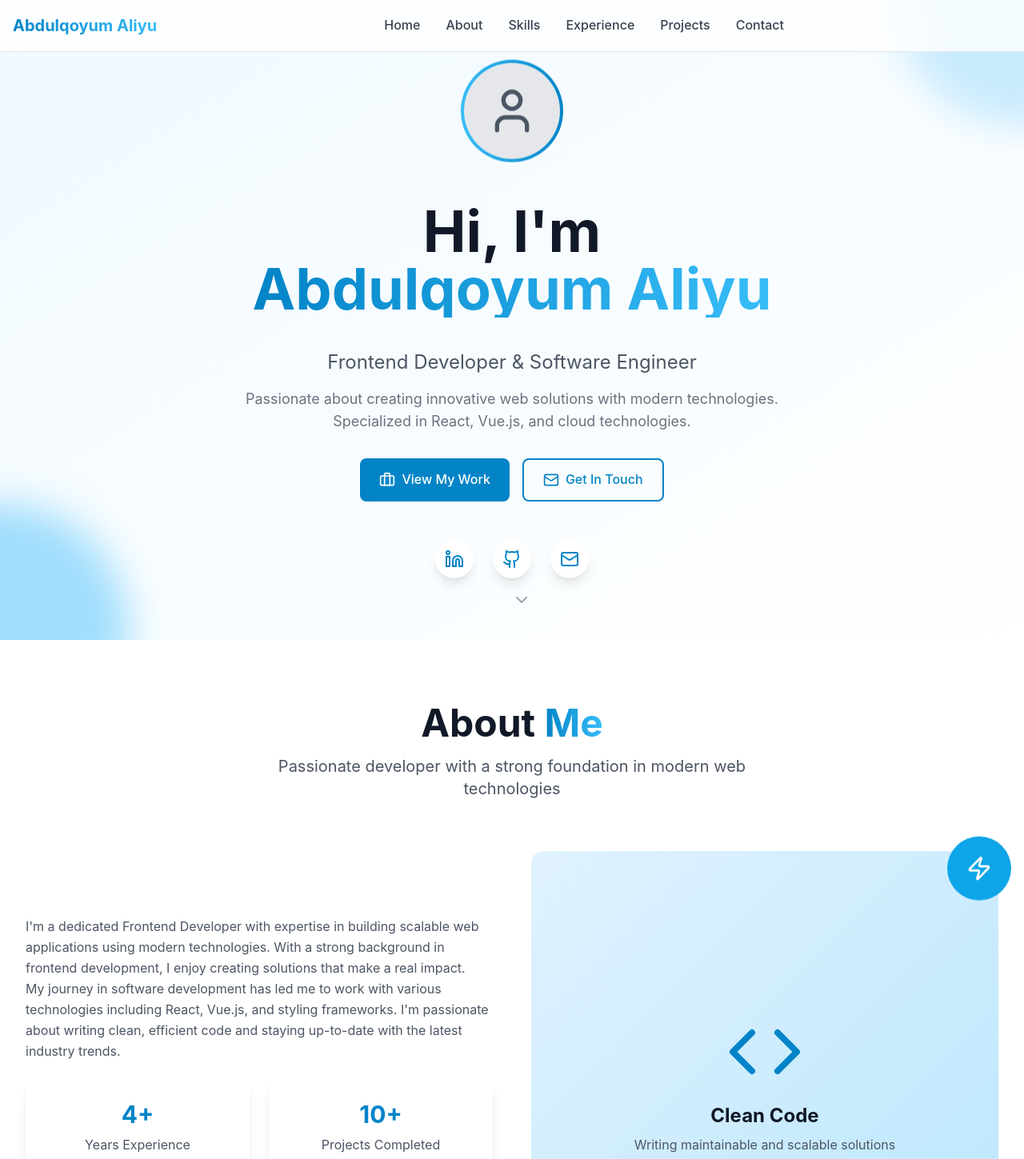
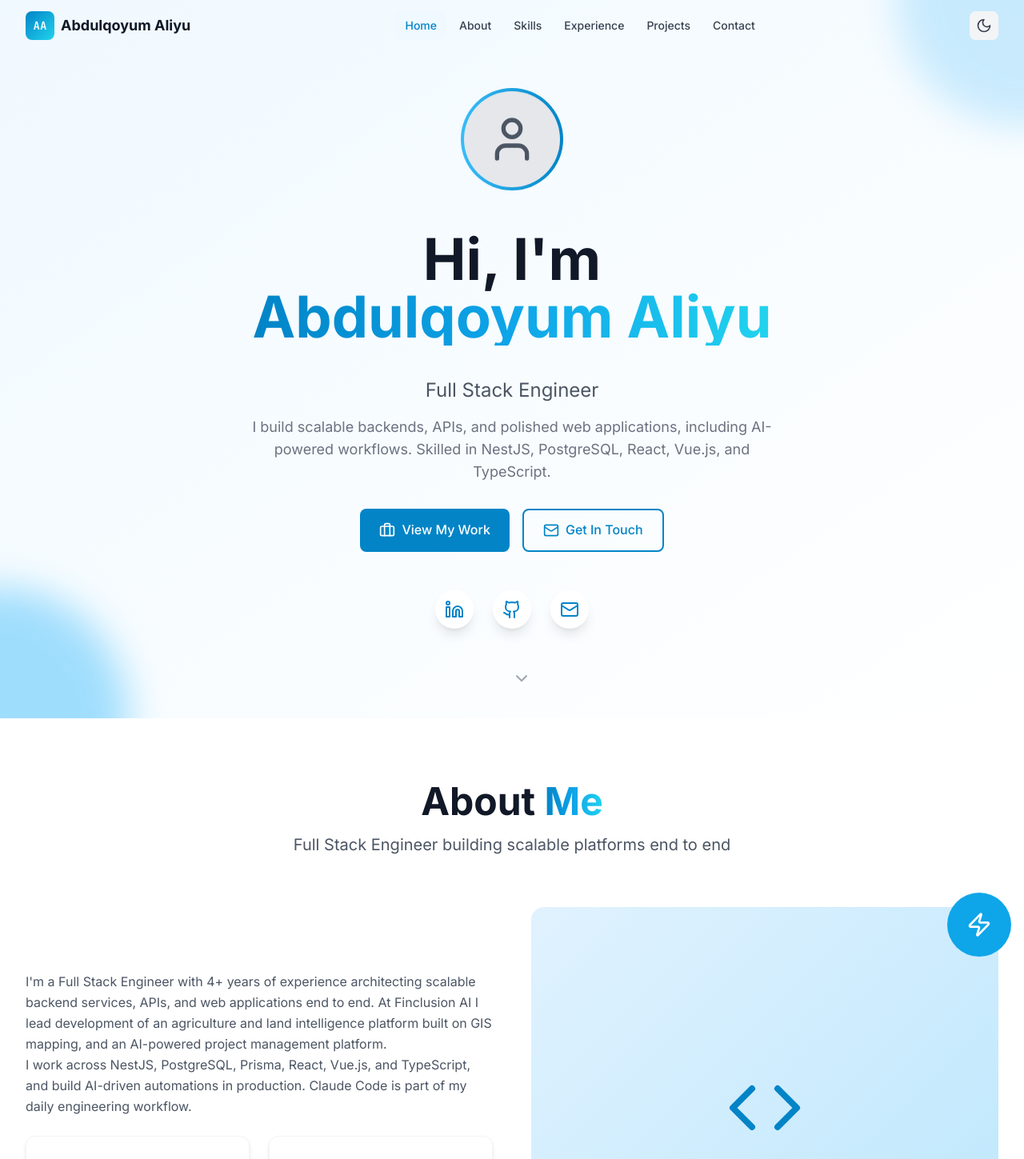
Before and after one commit to Involut6/Portfolio, a Vue app: page / in a window 1280 px wide. Shown: the top 1449 px of the page at 80% size. Built offline with nearby package versions, Linux system fonts and the light colour scheme.

Commit message:
Fix navbar and theming, refresh copy to Full Stack, add CV
Co-Authored-By: Claude Sonnet 5.5 <noreply@anthropic.com>
Claude-Session: https://claude.ai/code/session_01U5TkcMwjohxXv2SCEaUW4f

```diff
--- a/index.html
+++ b/index.html
@@ -3,7 +3,11 @@
   <head>
     <meta charset="UTF-8" />
     <meta name="viewport" content="width=device-width, initial-scale=1.0" />
-    <title>Abdulqoyum's Portfolio</title>
+    <title>Abdulqoyum Aliyu | Full Stack Engineer</title>
+    <meta name="description" content="Portfolio of Abdulqoyum Aliyu, a Full Stack Engineer building scalable web platforms with NestJS, Vue.js, React and TypeScript." />
+    <link rel="preconnect" href="https://fonts.googleapis.com" />
+    <link rel="preconnect" href="https://fonts.gstatic.com" crossorigin />
+    <link href="https://fonts.googleapis.com/css2?family=Inter:wght@300;400;500;600;700;800&family=JetBrains+Mono:wght@400;500;600&display=swap" rel="stylesheet" />
   </head>
   <body>
     <div id="app"></div>
--- a/src/App.vue
+++ b/src/App.vue
@@ -31,7 +31,7 @@
 </template>
 
 <script setup>
-import { ref, onMounted } from 'vue'
+import { watchEffect } from 'vue'
 import { useLocalStorage } from '@vueuse/core'
 import Navigation from './components/Navigation.vue'
 import HeroSection from './components/HeroSection.vue'
@@ -42,7 +42,8 @@ import ProjectsSection from './components/ProjectsSection.vue'
 import ContactSection from './components/ContactSection.vue'
 import Footer from './components/Footer.vue'
 
-const isDark = useLocalStorage('theme-dark', false)
+const prefersDark = window.matchMedia?.('(prefers-color-scheme: dark)').matches ?? false
+const isDark = useLocalStorage('theme-dark', prefersDark)
 
 const toggleTheme = () => {
   isDark.value = !isDark.value
@@ -55,10 +56,7 @@ const scrollToSection = (sectionId) => {
   }
 }
 
-onMounted(() => {
-  // Apply theme on mount
-  if (isDark.value) {
-    document.documentElement.classList.add('dark')
-  }
+watchEffect(() => {
+  document.documentElement.classList.toggle('dark', isDark.value)
 })
 </script>
--- a/src/components/AboutSection.vue
+++ b/src/components/AboutSection.vue
@@ -6,7 +6,7 @@
           About <span class="text-gradient">Me</span>
         </h2>
         <p class="text-xl text-gray-600 dark:text-gray-300 max-w-2xl mx-auto">
-          Passionate developer with a strong foundation in modern web technologies
+          Full Stack Engineer building scalable platforms end to end
         </p>
       </div>
 
@@ -15,15 +15,14 @@
         <div class="space-y-6">
           <div class="prose prose-lg dark:prose-invert">
             <p class="text-gray-600 dark:text-gray-300 leading-relaxed">
-              I'm a dedicated Frontend Developer with expertise in building scalable web applications
-              using modern technologies. With a strong background in frontend development,
-              I enjoy creating solutions that make a real impact.
+              I'm a Full Stack Engineer with 4+ years of experience architecting scalable backend services,
+              APIs, and web applications end to end. At Finclusion AI I lead development of an agriculture
+              and land intelligence platform built on GIS mapping, and an AI-powered project management platform.
             </p>
 
             <p class="text-gray-600 dark:text-gray-300 leading-relaxed">
-              My journey in software development has led me to work with various technologies including
-              React, Vue.js, and styling frameworks. I'm passionate about writing clean,
-              efficient code and staying up-to-date with the latest industry trends.
+              I work across NestJS, PostgreSQL, Prisma, React, Vue.js, and TypeScript, and build AI-driven
+              automations in production. Claude Code is part of my daily engineering workflow.
             </p>
           </div>
 
@@ -34,15 +33,15 @@
               <div class="text-gray-600 dark:text-gray-300">Years Experience</div>
             </div>
             <div class="text-center p-6 card">
-              <div class="text-3xl font-bold text-primary-600 mb-2">10+</div>
-              <div class="text-gray-600 dark:text-gray-300">Projects Completed</div>
+              <div class="text-3xl font-bold text-primary-600 mb-2">30+</div>
+              <div class="text-gray-600 dark:text-gray-300">Features Shipped</div>
             </div>
           </div>
 
           <!-- Download CV Button -->
           <div class="pt-6">
             <a
-              href="/Abdulqoyum Aliyu's CV.pdf"
+              href="/Abdulqoyum_Aliyu_CV.pdf"
               download
               class="btn-primary inline-flex items-center gap-2"
             >
--- a/src/components/Footer.vue
+++ b/src/components/Footer.vue
@@ -6,8 +6,8 @@
         <div>
           <h3 class="text-2xl font-bold text-gradient mb-4">Abdulqoyum Aliyu</h3>
           <p class="text-gray-400 mb-4">
-            Frontend Developer passionate about creating innovative web solutions
-            with modern technologies.
+            Full Stack Engineer building scalable web platforms
+            with NestJS, Vue.js, React, and TypeScript.
           </p>
           <div class="flex space-x-4">
             <a
--- a/src/components/HeroSection.vue
+++ b/src/components/HeroSection.vue
@@ -6,7 +6,7 @@
       <div class="absolute -bottom-40 -left-40 w-80 h-80 bg-primary-300 dark:bg-primary-800 rounded-full mix-blend-multiply filter blur-xl opacity-70 animate-float" style="animation-delay: 2s;"></div>
     </div>
 
-    <div class="container-max relative z-10">
+    <div class="container-max relative z-10 px-4 pt-28 pb-28">
       <div class="text-center animate-fade-in">
         <!-- Profile Image -->
         <div class="mb-8">
@@ -24,12 +24,12 @@
         </h1>
 
         <p class="text-xl md:text-2xl text-gray-600 dark:text-gray-300 mb-4 animate-slide-up" style="animation-delay: 0.2s;">
-          Frontend Developer & Software Engineer
+          Full Stack Engineer
         </p>
 
         <p class="text-lg text-gray-500 dark:text-gray-400 mb-8 max-w-2xl mx-auto animate-slide-up" style="animation-delay: 0.4s;">
-          Passionate about creating innovative web solutions with modern technologies.
-          Specialized in React, Vue.js, and cloud technologies.
+          I build scalable backends, APIs, and polished web applications, including AI-powered
+          workflows. Skilled in NestJS, PostgreSQL, React, Vue.js, and TypeScript.
         </p>
 
         <!-- CTA Buttons -->
--- a/src/components/Navigation.vue
+++ b/src/components/Navigation.vue
@@ -1,38 +1,61 @@
 <template>
-  <nav class="fixed top-0 left-0 right-0 z-50 bg-white/80 dark:bg-dark-900/80 backdrop-blur-md border-b border-gray-200 dark:border-dark-700">
-    <div class="container-max">
-      <div class="flex items-center justify-between p-4 h-16">
+  <nav
+    :class="[
+      'fixed top-0 left-0 right-0 z-50 transition-all duration-300',
+      scrolled || isMobileMenuOpen
+        ? 'bg-white/90 dark:bg-dark-900/90 backdrop-blur-md shadow-sm border-b border-gray-200 dark:border-dark-700'
+        : 'bg-transparent border-b border-transparent'
+    ]"
+    aria-label="Main navigation"
+  >
+    <div class="container-max px-4 sm:px-6 lg:px-8">
+      <div class="flex items-center justify-between h-16">
         <!-- Logo -->
-        <div class="flex items-center">
-          <h1 class="text-xl font-bold text-gradient">Abdulqoyum Aliyu</h1>
-        </div>
+        <a
+          href="#home"
+          @click.prevent="go('home')"
+          class="flex items-center gap-2 font-bold text-lg"
+        >
+          <span class="w-9 h-9 rounded-lg bg-gradient-to-br from-primary-600 to-cyan-400 text-white flex items-center justify-center text-sm font-mono">
+            AA
+          </span>
+          <span class="hidden sm:inline text-gray-900 dark:text-white">Abdulqoyum Aliyu</span>
+        </a>
 
         <!-- Desktop Navigation -->
-        <div class="hidden md:flex items-center space-x-8">
+        <div class="hidden md:flex items-center gap-1">
           <a
             v-for="item in navItems"
             :key="item.id"
-            @click="$emit('navigate', item.id)"
-            class="text-gray-700 dark:text-gray-300 hover:text-primary-600 dark:hover:text-primary-400 cursor-pointer transition-colors duration-300 font-medium"
+            :href="`#${item.id}`"
+            @click.prevent="go(item.id)"
+            :class="[
+              'px-3 py-2 rounded-lg text-sm font-medium transition-colors duration-300',
+              active === item.id
+                ? 'text-primary-600 dark:text-primary-400 bg-primary-50 dark:bg-dark-800'
+                : 'text-gray-700 dark:text-gray-300 hover:text-primary-600 dark:hover:text-primary-400'
+            ]"
           >
             {{ item.label }}
           </a>
         </div>
 
         <!-- Theme Toggle & Mobile Menu -->
-        <div class="flex items-center space-x-4">
-          <!-- <button
+        <div class="flex items-center gap-2">
+          <button
             @click="$emit('toggle-theme')"
-            class="p-2 rounded-lg bg-gray-100 dark:bg-dark-800 hover:bg-gray-200 dark:hover:bg-dark-700 transition-colors duration-300"
+            class="p-2 rounded-lg bg-gray-100 dark:bg-dark-800 text-gray-700 dark:text-gray-200 hover:bg-gray-200 dark:hover:bg-dark-700 transition-colors duration-300"
+            :aria-label="isDark ? 'Switch to light mode' : 'Switch to dark mode'"
           >
             <Sun v-if="isDark" class="w-5 h-5" />
             <Moon v-else class="w-5 h-5" />
-          </button> -->
+          </button>
 
-          <!-- Mobile Menu Button -->
           <button
-            @click="toggleMobileMenu"
-            class="md:hidden p-2 rounded-lg bg-gray-100 dark:bg-dark-800 hover:bg-gray-200 dark:hover:bg-dark-700 transition-colors duration-300"
+            @click="isMobileMenuOpen = !isMobileMenuOpen"
+            class="md:hidden p-2 rounded-lg bg-gray-100 dark:bg-dark-800 text-gray-700 dark:text-gray-200 hover:bg-gray-200 dark:hover:bg-dark-700 transition-colors duration-300"
+            :aria-label="isMobileMenuOpen ? 'Close menu' : 'Open menu'"
+            :aria-expanded="isMobileMenuOpen"
           >
             <Menu v-if="!isMobileMenuOpen" class="w-5 h-5" />
             <X v-else class="w-5 h-5" />
@@ -41,13 +64,19 @@
       </div>
 
       <!-- Mobile Navigation -->
-      <div v-if="isMobileMenuOpen" class="md:hidden p-4 border-t border-gray-200 dark:border-dark-700">
-        <div class="flex flex-col space-y-4">
+      <div v-if="isMobileMenuOpen" class="md:hidden pb-4">
+        <div class="flex flex-col gap-1">
           <a
             v-for="item in navItems"
             :key="item.id"
-            @click="handleMobileNavClick(item.id)"
-            class="text-gray-700 dark:text-gray-300 hover:text-primary-600 dark:hover:text-primary-400 cursor-pointer transition-colors duration-300 font-medium"
+            :href="`#${item.id}`"
+            @click.prevent="go(item.id)"
+            :class="[
+              'px-3 py-2 rounded-lg font-medium transition-colors duration-300',
+              active === item.id
+                ? 'text-primary-600 dark:text-primary-400 bg-primary-50 dark:bg-dark-800'
+                : 'text-gray-700 dark:text-gray-300 hover:bg-gray-100 dark:hover:bg-dark-800'
+            ]"
           >
             {{ item.label }}
           </a>
@@ -58,16 +87,18 @@
 </template>
 
 <script setup>
-import { ref } from 'vue'
+import { ref, onMounted, onBeforeUnmount } from 'vue'
 import { Sun, Moon, Menu, X } from 'lucide-vue-next'
 
 defineProps({
   isDark: Boolean
 })
 
-defineEmits(['toggle-theme', 'navigate'])
+const emit = defineEmits(['toggle-theme', 'navigate'])
 
 const isMobileMenuOpen = ref(false)
+const scrolled = ref(false)
+const active = ref('home')
 
 const navItems = [
   { id: 'home', label: 'Home' },
@@ -78,14 +109,26 @@ const navItems = [
   { id: 'contact', label: 'Contact' }
 ]
 
-const toggleMobileMenu = () => {
-  isMobileMenuOpen.value = !isMobileMenuOpen.value
+const go = (id) => {
+  isMobileMenuOpen.value = false
+  emit('navigate', id)
 }
 
-const handleMobileNavClick = (sectionId) => {
-  isMobileMenuOpen.value = false
-  setTimeout(() => {
-    document.getElementById(sectionId)?.scrollIntoView({ behavior: 'smooth' })
-  }, 100)
+const onScroll = () => {
+  scrolled.value = window.scrollY > 10
+  // Active section = last section whose top has passed the nav bar
+  let current = navItems[0].id
+  for (const { id } of navItems) {
+    const el = document.getElementById(id)
+    if (el && el.getBoundingClientRect().top <= 120) current = id
+  }
+  active.value = current
 }
+
+onMounted(() => {
+  onScroll()
+  window.addEventListener('scroll', onScroll, { passive: true })
+})
+
+onBeforeUnmount(() => window.removeEventListener('scroll', onScroll))
 </script>
--- a/src/style.css
+++ b/src/style.css
@@ -1,7 +1,6 @@
 @import 'tailwindcss/base';
 @import 'tailwindcss/components';
 @import 'tailwindcss/utilities';
-@import url('https://fonts.googleapis.com/css2?family=Inter:wght@300;400;500;600;700&family=JetBrains+Mono:wght@400;500;600&display=swap');
 
 @layer base {
   html {
@@ -13,10 +12,8 @@
     line-height: 1.6;
   }
 
-  * {
-    margin: 0;
-    padding: 0;
-    box-sizing: border-box;
+  section[id] {
+    scroll-margin-top: 4rem;
   }
 }
 
@@ -30,7 +27,7 @@
   }
 
   .card {
-    @apply bg-white dark:bg-dark-800 rounded-xl shadow-lg hover:shadow-xl transition-all duration-300 transform hover:-translate-y-1;
+    @apply bg-white dark:bg-dark-800 rounded-xl border border-gray-100 dark:border-dark-700 shadow-md hover:shadow-xl transition-all duration-300 transform hover:-translate-y-1;
   }
 
   .section-padding {
@@ -42,7 +39,7 @@
   }
 
   .text-gradient {
-    @apply bg-gradient-to-r from-primary-600 to-primary-400 bg-clip-text text-transparent;
+    @apply bg-gradient-to-r from-primary-600 via-primary-500 to-cyan-400 bg-clip-text text-transparent;
   }
 }
 
@@ -52,7 +49,7 @@
 }
 
 ::-webkit-scrollbar-track {
-  background: #f1f1f1;
+  background: transparent;
 }
 
 ::-webkit-scrollbar-thumb {
@@ -65,15 +62,26 @@
 }
 
 /* Dark mode styles */
-.dark {
+html.dark {
   color-scheme: dark;
 }
 
-.dark body {
+body {
+  @apply bg-white text-gray-900 antialiased;
+}
+
+html.dark body {
   @apply bg-dark-900 text-gray-100;
 }
 
-/* Smooth transitions for theme switching */
-* {
-  transition: background-color 0.3s ease, color 0.3s ease, border-color 0.3s ease;
+::selection {
+  @apply bg-primary-200 text-primary-900;
 }
+
+@media (prefers-reduced-motion: reduce) {
+  * {
+    animation: none !important;
+    transition: none !important;
+    scroll-behavior: auto !important;
+  }
+}
--- a/tailwind.config.js
+++ b/tailwind.config.js
@@ -1,5 +1,6 @@
 /** @type {import('tailwindcss').Config} */
 export default {
+  darkMode: 'class',
   content: [
     "./index.html",
     "./src/**/*.{vue,js,ts,jsx,tsx}",
```
Also changed, not shown: 1 other file (tests, documents, lock files or other folders).
